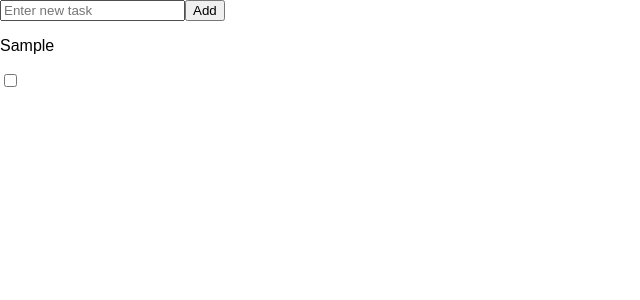
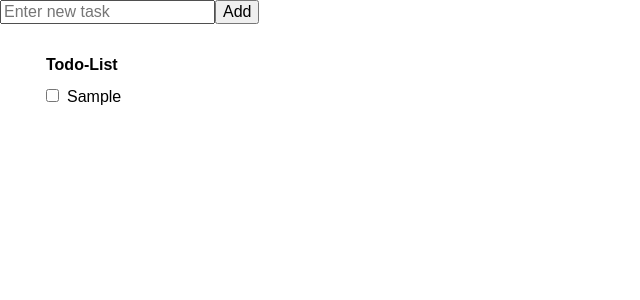
Before and after one commit to AerialWombat/react-todo-list, a React (Create React App) app: page / in a window 1280 px wide. Both pictures are taken after typing "Sample" into the empty fields and a click on the input "Add". Shown: the top 300 px of the page, without its empty margins (0-640 px from the left). Built offline with nearby package versions, Linux system fonts and the light colour scheme.

Commit message:
Styled list

```diff
--- a/package.json
+++ b/package.json
@@ -5,7 +5,8 @@
   "dependencies": {
     "react": "^16.5.1",
     "react-dom": "^16.5.1",
-    "react-scripts": "1.1.5"
+    "react-scripts": "1.1.5",
+    "tachyons": "^4.11.1"
   },
   "scripts": {
     "start": "react-scripts start",
--- a/src/components/TaskList.js
+++ b/src/components/TaskList.js
@@ -2,20 +2,21 @@ import React from 'react';
 
 const TaskList = ({ tasks }) => {
     return (
-        <div>
+        <form className='pa4'>
+            <fieldset id='Tasks' className='bn'>
+                <legend class='fw7 mb2'>Todo-List</legend>
                 {
                     tasks.map((task, i) => {
                         return (
-                        <div >
-                            <p>{tasks[i]}</p>
-                            <input
-                                type='checkbox'
-                            />
+                            <div>
+                                <input class='mr2' type='checkbox' id={tasks[i]} value={tasks[i]}/>
+                                <label for={tasks[i]} class='1h-copy'>{tasks[i]}</label>
                             </div>
                         )
                     })
                 }
-        </div>
+            </fieldset>
+        </form>
     )
 }
 
--- a/src/index.js
+++ b/src/index.js
@@ -3,6 +3,7 @@ import ReactDOM from 'react-dom';
 import './index.css';
 import App from './containers/App';
 import registerServiceWorker from './registerServiceWorker';
+import 'tachyons';
 
 ReactDOM.render(<App />, document.getElementById('root'));
 registerServiceWorker();
```
Also changed, not shown: 1 other file (tests, documents, lock files or other folders). Lines whose indentation alone changed are shown as unchanged.
